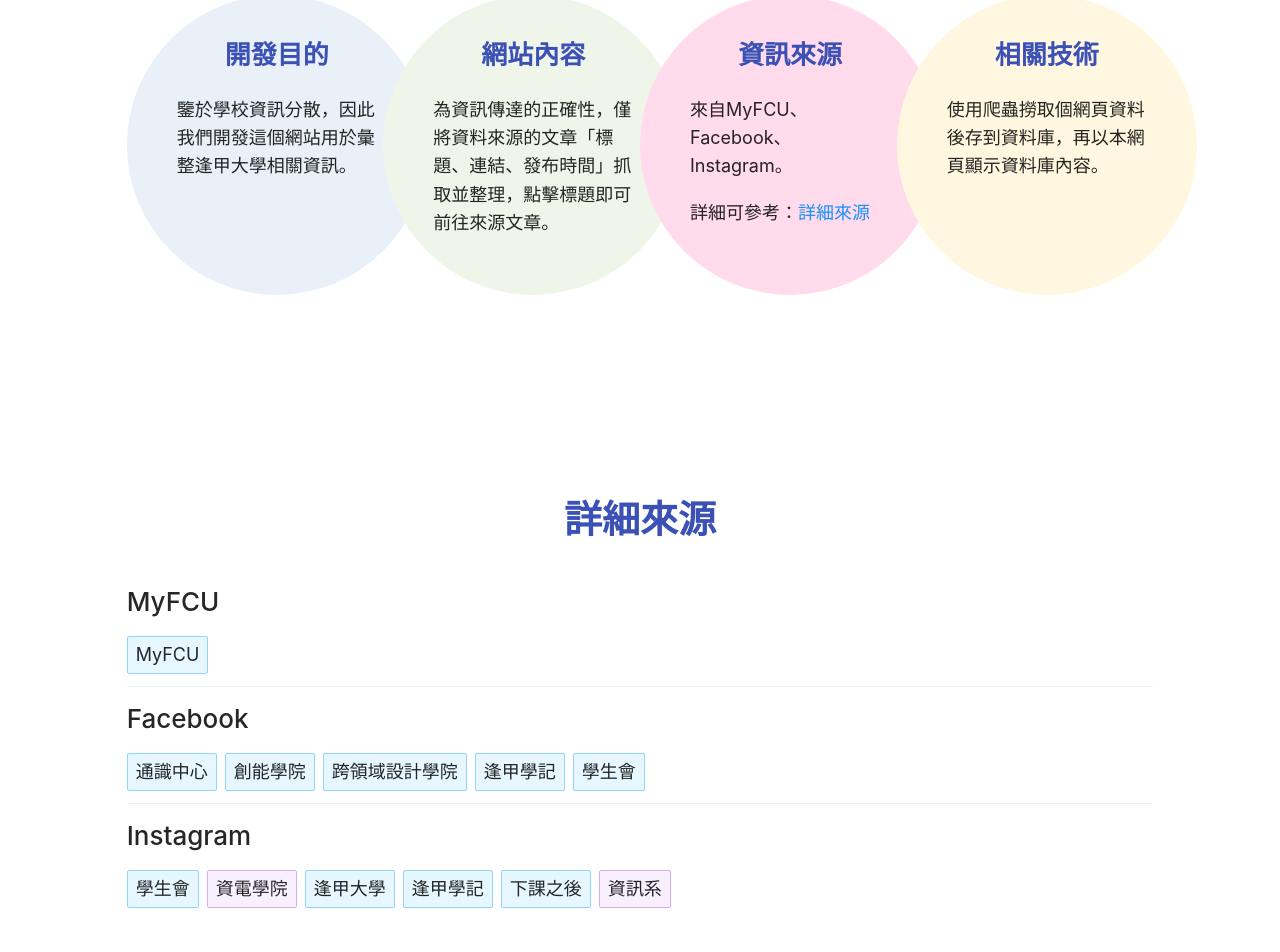
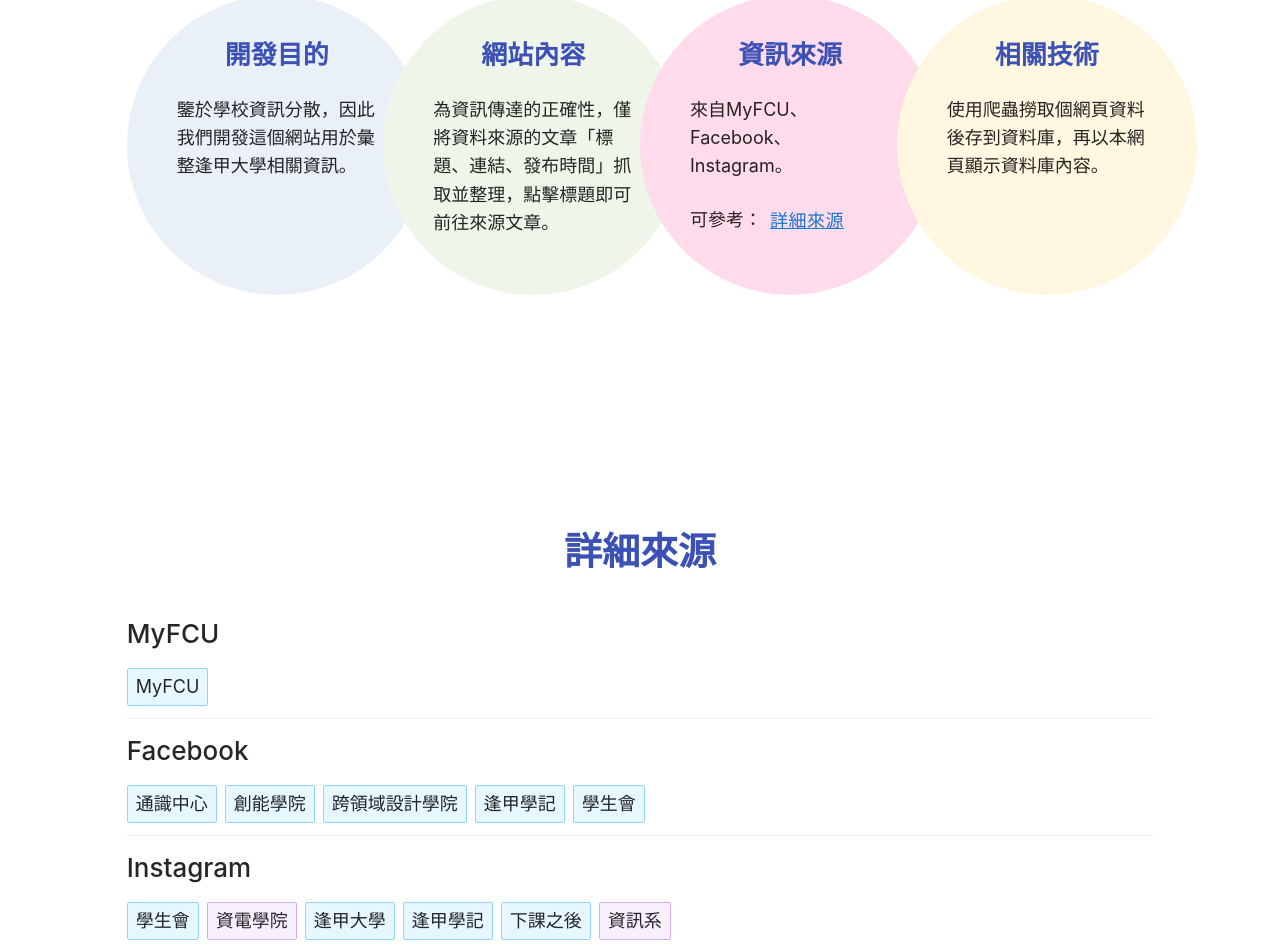
Before and after one commit to mark0613/FCUMC_Web, a React (Create React App) app: page / in a window 1280 px wide. Shown: the part 859-1811 px from the top of the page. Built offline with nearby package versions, Linux system fonts and the light colour scheme.

Commit message:
change: Change display

```diff
--- a/src/components/Home/Intro.js
+++ b/src/components/Home/Intro.js
@@ -1,6 +1,7 @@
 import {
     Box,
     Grid,
+    Button,
 } from '@mui/material';
 
 const intro = [
@@ -22,7 +23,27 @@ const intro = [
         content : (
             <>
                 <p>來自MyFCU、Facebook、Instagram。</p>
-                <p>詳細可參考：<a href="#source">詳細來源</a></p>
+                <p>可參考：
+                    <Button
+                        variant="text"
+                        disableRipple={true}
+                        onClick={
+                            _ => document
+                                .getElementById("source")
+                                .scrollIntoView({ behavior: 'smooth' })
+                        }
+                        sx={{
+                            fontSize: '18px',
+                            textDecoration: 'underline',
+                            '&:hover' : {
+                                bgcolor: 'transparent',
+                                textDecoration: 'underline',
+                            },
+                        }}
+                    >
+                        詳細來源
+                    </Button>
+                </p>
             </>
         ),
         color: '#FFDBEB'
--- a/src/components/Home/Source.js
+++ b/src/components/Home/Source.js
@@ -48,8 +48,8 @@ export function Source() {
         >
             <Grid item xs={0} lg={1} />
             <Grid item xs={12} lg={10}>
+                <Box id="source" height={64} />
                 <Box
-                    id="source"
                     sx={{
                         fontSize: '38px',
                         color: '#3C51B6',
```
